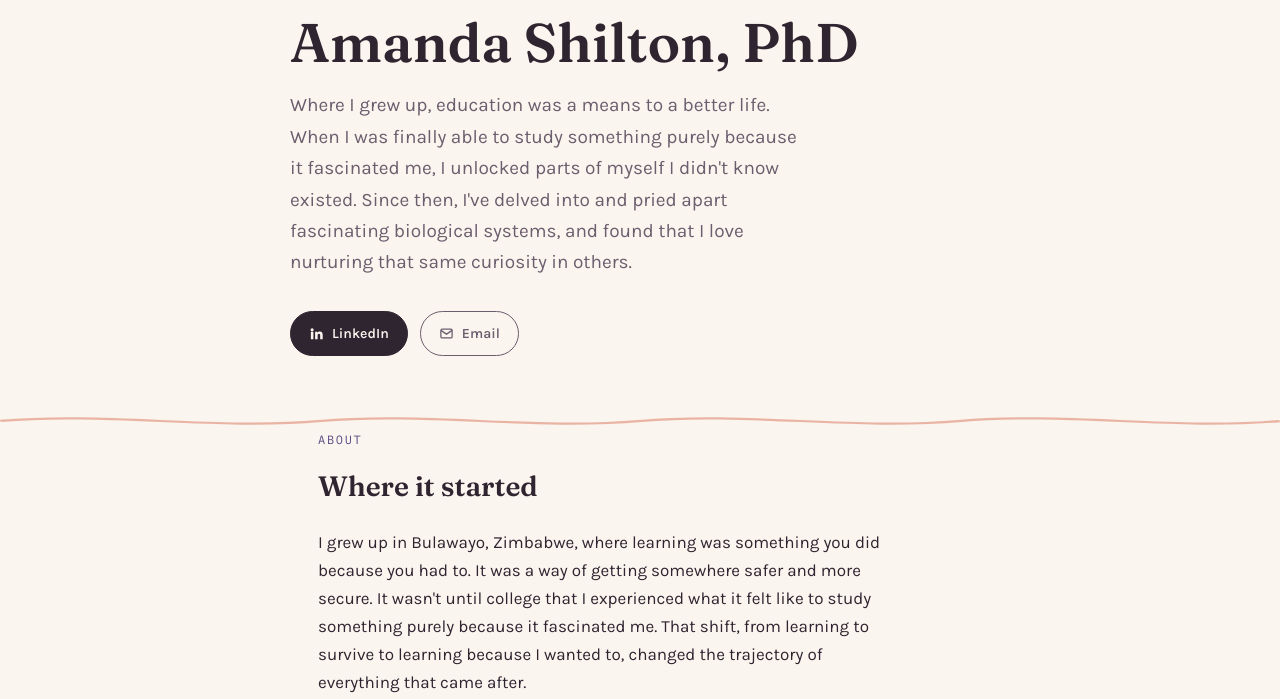
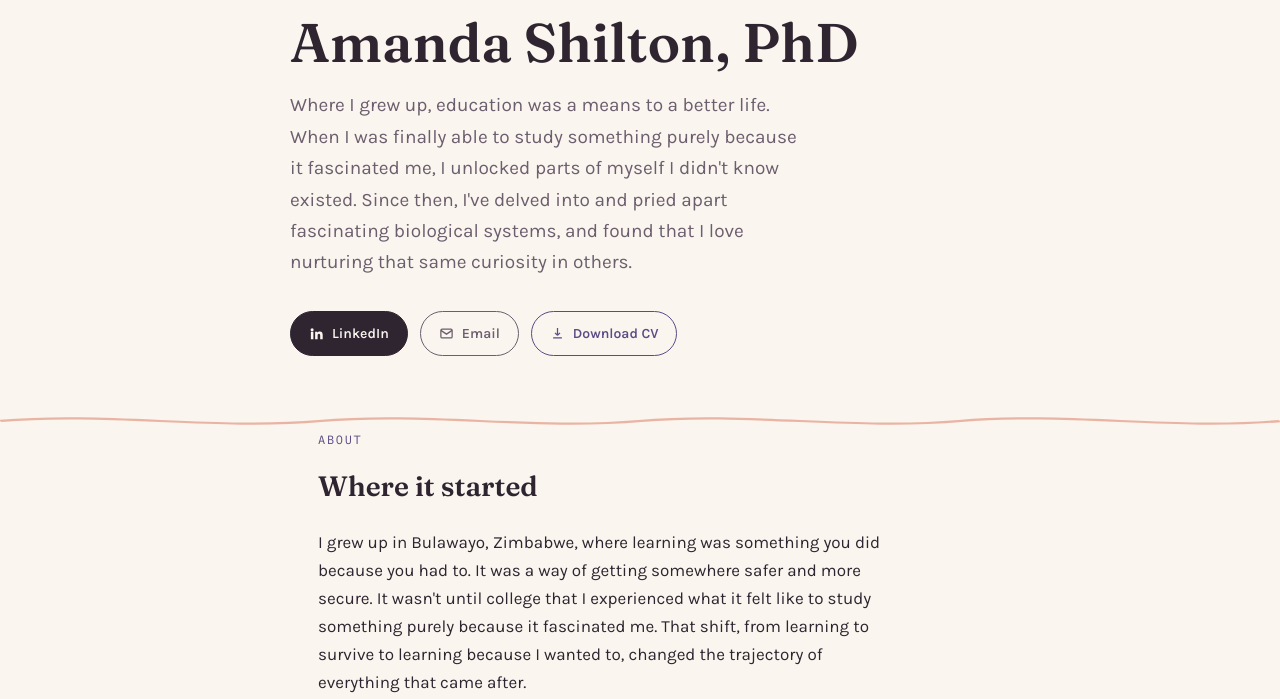
Before and after one commit to akshilton/akshilton.github.io, a plain HTML site: page index.html in a window 1280 px wide. Shown: the part 265-964 px from the top of the page. Drawn offline with Linux system fonts and the light colour scheme.

Commit message:
Add CV download link to index.html

```diff
--- a/index.html
+++ b/index.html
@@ -267,6 +267,10 @@
       <svg viewBox="0 0 24 24" fill="none" stroke="currentColor" stroke-width="2"><rect x="3" y="5" width="18" height="14" rx="2"/><path d="M3 7l9 6 9-6"/></svg>
       Email
     </a>
+    <a class="pill secondary" href="Shilton_CV_2026_Website.pdf" target="_blank" rel="noopener">
+  <svg viewBox="0 0 24 24" fill="none" stroke="currentColor" stroke-width="2"><path d="M12 3v12m0 0l-4-4m4 4l4-4"/><path d="M5 19h14"/></svg>
+  Download CV
+</a>
   </div>
 </header>
 
@@ -336,6 +340,9 @@
       <svg viewBox="0 0 24 24" fill="none" stroke="currentColor" stroke-width="2"><rect x="3" y="5" width="18" height="14" rx="2"/><path d="M3 7l9 6 9-6"/></svg>
       your.email@example.com
     </a>
+    <a class="pill secondary" href="Shilton_CV_2026_Website.pdf" target="_blank" rel="noopener">
+      <svg viewBox="0 0 24 24" fill="none" stroke="currentColor" stroke-width="2"><path d="M12 3v12m0 0l-4-4m4 4l4-4"/><path d="M5 19h14"/></svg>
+      Download CV
   </div>
 </section>
 
```
